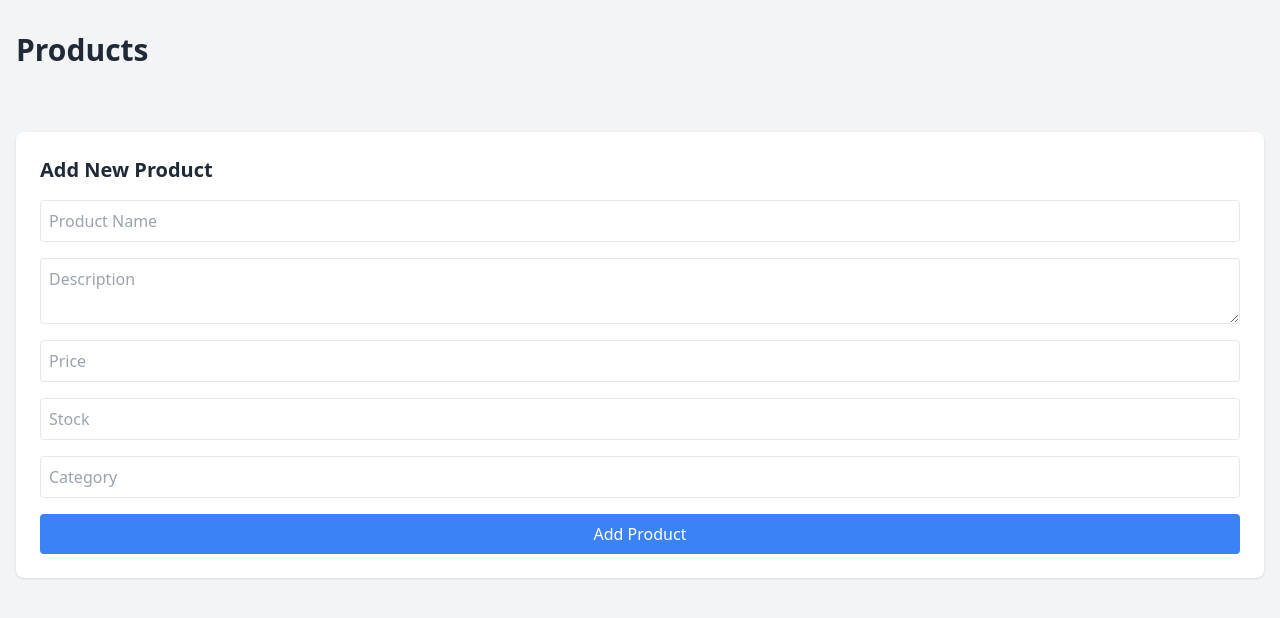
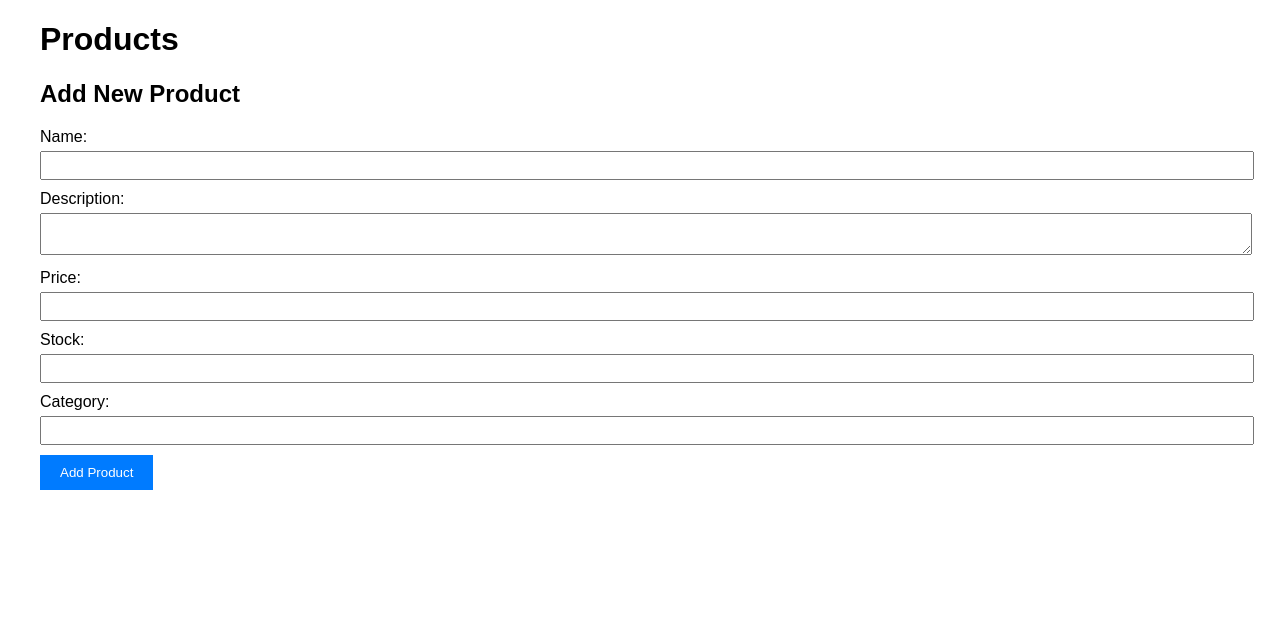
Before and after one commit to knrick/multicloud-challenge, a FastAPI app: template src/app/templates/products.html in a window 1280 px wide. Shown: the top 618 px of the page. Run offline with FastAPI, Linux system fonts and the light colour scheme; the template is opened without the code that fills it, so the values that code supplies are empty; some libraries are stand-ins or nearby versions.

Commit message:
refactor: Simplify to basic HTML form without JavaScript

```diff
--- a/src/app/static/js/products.js
+++ /dev/null
@@ -1,26 +0,0 @@
-document.addEventListener('alpine:init', () => {
-    Alpine.data('productForm', () => ({
-        submitForm(event) {
-            event.preventDefault();
-            const formData = new FormData(event.target);
-            const data = {
-                name: formData.get('name'),
-                description: formData.get('description'),
-                price: parseFloat(formData.get('price')),
-                stock: parseInt(formData.get('stock')),
-                category: formData.get('category')
-            };
-
-            htmx.ajax('POST', '/api/products', {
-                headers: {
-                    'Content-Type': 'application/json'
-                },
-                body: JSON.stringify(data)
-            }).then(() => {
-                event.target.reset();
-                // Refresh the product list
-                htmx.trigger('#product-list', 'refresh');
-            });
-        }
-    }));
-});
--- a/src/app/templates/products.html
+++ b/src/app/templates/products.html
@@ -4,61 +4,58 @@
     <meta charset="UTF-8">
     <meta name="viewport" content="width=device-width, initial-scale=1.0">
     <title>CloudMart - Products</title>
-    <!-- Third-party libraries -->
-    <script src="https://unpkg.com/htmx.org@1.9.10"></script>
-    <script src="https://cdn.tailwindcss.com"></script>
-    <script src="https://unpkg.com/alpinejs@3.x.x/dist/cdn.min.js" defer></script>
-    <!-- Custom styles and scripts -->
-    <link rel="stylesheet" href="{{ url_for('static', path='css/main.css') }}">
-    <script src="{{ url_for('static', path='js/products.js') }}" defer></script>
+    <style>
+        body { font-family: Arial, sans-serif; margin: 20px; }
+        .container { max-width: 1200px; margin: 0 auto; }
+        .product { border: 1px solid #ddd; padding: 10px; margin: 10px 0; }
+        .form-group { margin: 10px 0; }
+        label { display: block; margin-bottom: 5px; }
+        input, textarea { width: 100%; padding: 5px; }
+        button { background: #007bff; color: white; padding: 10px 20px; border: none; cursor: pointer; }
+    </style>
 </head>
-<body class="bg-gray-100">
-    <div class="container mx-auto px-4 py-8">
-        <h1 class="text-3xl font-bold mb-8">Products</h1>
+<body>
+    <div class="container">
+        <h1>Products</h1>
 
         <!-- Product List -->
-        <div id="product-list"
-             class="grid grid-cols-1 md:grid-cols-2 lg:grid-cols-3 gap-6"
-             hx-get="/api/products"
-             hx-trigger="refresh from:body">
+        <div>
             {% for product in products %}
-            <div class="product-card">
-                <h3 class="text-xl font-semibold mb-2">{{ product.name }}</h3>
-                <p class="text-gray-600 mb-4">{{ product.description }}</p>
-                <div class="flex justify-between items-center">
-                    <span class="text-lg font-bold">${{ "%.2f"|format(product.price) }}</span>
-                    <span class="text-sm text-gray-500">Stock: {{ product.stock }}</span>
-                </div>
-                <div class="mt-4">
-                    <span class="inline-block bg-gray-200 rounded-full px-3 py-1 text-sm font-semibold text-gray-700">
-                        {{ product.category }}
-                    </span>
-                </div>
+            <div class="product">
+                <h3>{{ product.name }}</h3>
+                <p>{{ product.description }}</p>
+                <p>Price: ${{ "%.2f"|format(product.price) }}</p>
+                <p>Stock: {{ product.stock }}</p>
+                <p>Category: {{ product.category }}</p>
             </div>
             {% endfor %}
         </div>
 
         <!-- Add Product Form -->
-        <div class="mt-8 bg-white p-6 rounded-lg shadow">
-            <h2 class="text-xl font-semibold mb-4">Add New Product</h2>
-            <form x-data="productForm"
-                  @submit="submitForm($event)">
-                <div class="grid grid-cols-1 gap-4">
-                    <input type="text" name="name" placeholder="Product Name"
-                           class="border p-2 rounded" required>
-                    <textarea name="description" placeholder="Description"
-                            class="border p-2 rounded" required></textarea>
-                    <input type="number" name="price" placeholder="Price"
-                           class="border p-2 rounded" step="0.01" min="0" required>
-                    <input type="number" name="stock" placeholder="Stock"
-                           class="border p-2 rounded" min="0" required>
-                    <input type="text" name="category" placeholder="Category"
-                           class="border p-2 rounded" required>
-                    <button type="submit"
-                            class="bg-blue-500 text-white py-2 px-4 rounded hover:bg-blue-600">
-                        Add Product
-                    </button>
+        <div>
+            <h2>Add New Product</h2>
+            <form method="POST" action="/api/products">
+                <div class="form-group">
+                    <label for="name">Name:</label>
+                    <input type="text" id="name" name="name" required>
                 </div>
+                <div class="form-group">
+                    <label for="description">Description:</label>
+                    <textarea id="description" name="description" required></textarea>
+                </div>
+                <div class="form-group">
+                    <label for="price">Price:</label>
+                    <input type="number" id="price" name="price" step="0.01" min="0" required>
+                </div>
+                <div class="form-group">
+                    <label for="stock">Stock:</label>
+                    <input type="number" id="stock" name="stock" min="0" required>
+                </div>
+                <div class="form-group">
+                    <label for="category">Category:</label>
+                    <input type="text" id="category" name="category" required>
+                </div>
+                <button type="submit">Add Product</button>
             </form>
         </div>
     </div>
```
Also changed, not shown: src/app/api/products.py (+19 -5 lines).
